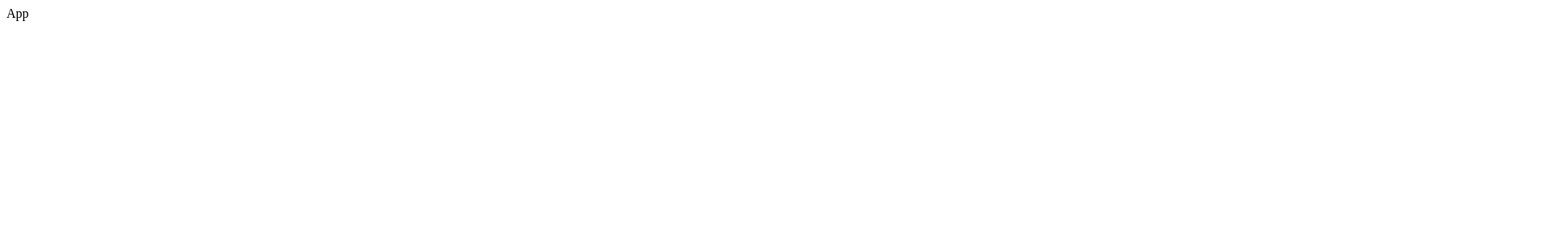
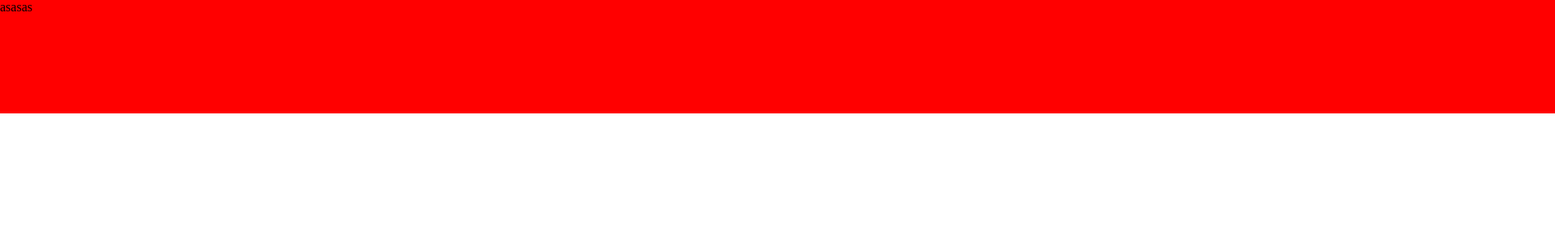
Before and after one commit to NarekHakobyanJS/front-narek, a React (Vite) app: page / in a window 1280 px wide. Shown: the top 300 px of the page at 81% size, 1920 px wide, since content can reach past the window. Built offline with nearby package versions, Linux system fonts and the light colour scheme.

Commit message:
header start

```diff
--- a/src/app/App.tsx
+++ b/src/app/App.tsx
@@ -1,9 +1,10 @@
-const App = () => {
+import './style/index.css';
+import { Home } from "../components/page/Home/Home";
+
+export const App = () => {
   return (
     <div className="app">
-        App
+        <Home />
     </div>
   )
 }
-
-export default App
--- a/src/components/organism/Header/Header.module.css
+++ b/src/components/organism/Header/Header.module.css
@@ -1,4 +1,5 @@
 .header {
     width: 1920px;
     height: 140px;
+    background-color: red;
 }
--- a/src/components/organism/Header/Header.tsx
+++ b/src/components/organism/Header/Header.tsx
@@ -1,11 +1,9 @@
 import style from './Header.module.css'
 
-const Header = () => {
+export const Header = () => {
   return (
-    <header className="header">
-
+    <header className={style?.header}>
+        asasas
     </header>
   )
 }
-
-export default Header
--- /dev/null
+++ b/src/components/page/Home/Home.tsx
@@ -0,0 +1,9 @@
+import { Header } from '../../organism/Header/Header';
+
+export const Home = () => {
+  return (
+    <div className="home">
+        <Header />
+    </div>
+  )
+}
--- a/src/main.tsx
+++ b/src/main.tsx
@@ -1,5 +1,5 @@
 import { createRoot } from 'react-dom/client'
-import App from './app/App'
+import {App} from './app/App'
 
 createRoot(document.getElementById('root')!).render(
   <App />
```
Also changed, not shown: src/components/atom/Logo/Logo.tsx (added, +8 -0 lines), src/components/atom/Logo/Logo.module.css (added).
